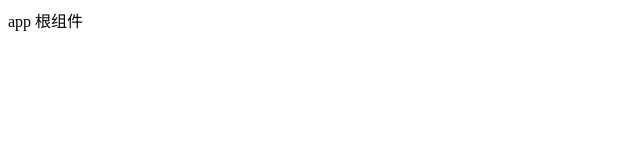
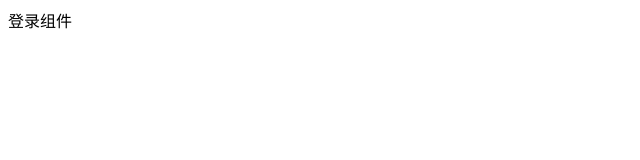
Before and after one commit to huoyinghui/jd, a Vue app: page /#/login in a window 1280 px wide. Shown: the top 160 px of the page, without its empty margins (0-640 px from the left). Built offline with nearby package versions, Linux system fonts and the light colour scheme.

Commit message:
add: login router

```diff
--- a/src/App.vue
+++ b/src/App.vue
@@ -1,6 +1,7 @@
 <template>
   <div id="app">
-    app 根组件
+    <!-- 路由占位符 -->
+    <router-view></router-view>
   </div>
 </template>
 
--- a/src/router/index.js
+++ b/src/router/index.js
@@ -1,15 +1,20 @@
 import Vue from 'vue'
 import VueRouter from 'vue-router'
 // import Home from '../views/Home.vue'
+import Login from '../views/Login.vue'
 
 Vue.use(VueRouter)
 
  const routes = [
-  // {
-  //   path: '/',
-  //   name: 'Home',
-  //   component: Home
-  // },
+  {
+    path: '/',
+    redirect: '/login',
+  },
+  {
+    path: '/login',
+    name: 'login',
+    component: Login
+  },
   // {
   //   path: '/about',
   //   name: 'About',
--- /dev/null
+++ b/src/views/Login.vue
@@ -0,0 +1,19 @@
+<template>
+    <div>
+        <!-- 路由占位符 -->
+        登录组件
+        <router-view></router-view>
+    </div>
+
+</template>
+
+<script>
+export default {
+
+}
+</script>
+
+
+<style lang="less" scoped>
+
+</style>
```
